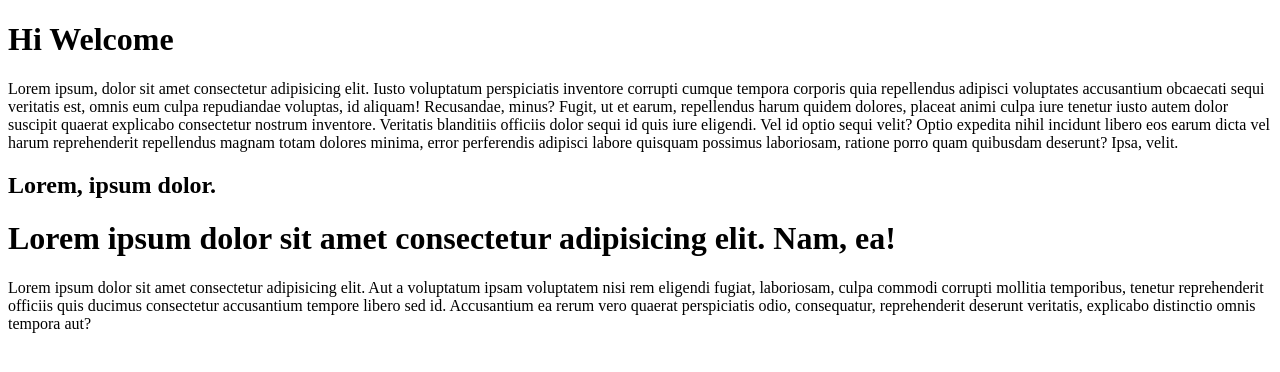
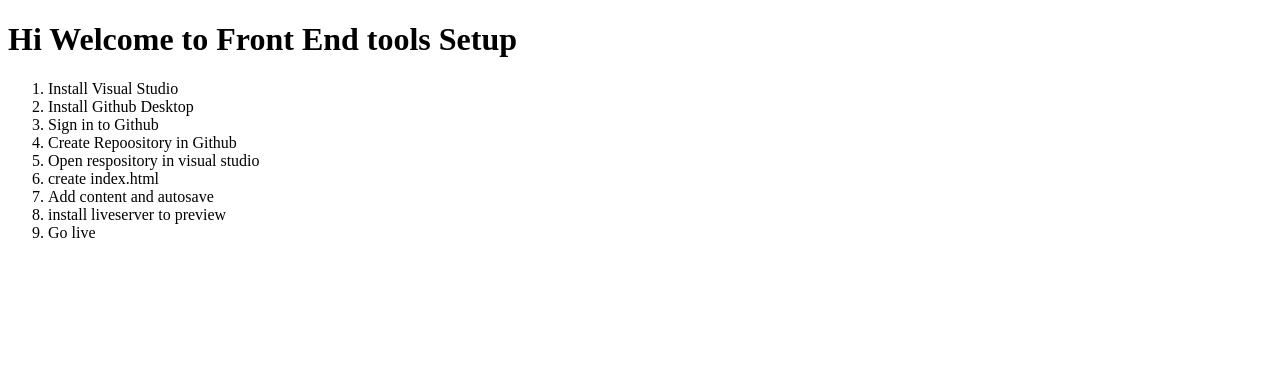
Before and after one commit to hrushikeswar86/HtmlDemo, a plain HTML site: page index.html in a window 1280 px wide. Drawn offline with Linux system fonts and the light colour scheme.

Commit message:
updated ne changes

```diff
--- a/index.html
+++ b/index.html
@@ -6,10 +6,19 @@
     <title>Document</title>
 </head>
 <body>
-    <h1>Hi Welcome</h1>
-    <p> Lorem ipsum, dolor sit amet consectetur adipisicing elit. Iusto voluptatum perspiciatis inventore corrupti cumque tempora corporis quia repellendus adipisci voluptates accusantium obcaecati sequi veritatis est, omnis eum culpa repudiandae voluptas, id aliquam! Recusandae, minus? Fugit, ut et earum, repellendus harum quidem dolores, placeat animi culpa iure tenetur iusto autem dolor suscipit quaerat explicabo consectetur nostrum inventore. Veritatis blanditiis officiis dolor sequi id quis iure eligendi. Vel id optio sequi velit? Optio expedita nihil incidunt libero eos earum dicta vel harum reprehenderit repellendus magnam totam dolores minima, error perferendis adipisci labore quisquam possimus laboriosam, ratione porro quam quibusdam deserunt? Ipsa, velit. </p>
-    <h2>Lorem, ipsum dolor.</h2>
-    <h1>Lorem ipsum dolor sit amet consectetur adipisicing elit. Nam, ea!</h1>
-    <p>Lorem ipsum dolor sit amet consectetur adipisicing elit. Aut a voluptatum ipsam voluptatem nisi rem eligendi fugiat, laboriosam, culpa commodi corrupti mollitia temporibus, tenetur reprehenderit officiis quis ducimus consectetur accusantium tempore libero sed id. Accusantium ea rerum vero quaerat perspiciatis odio, consequatur, reprehenderit deserunt veritatis, explicabo distinctio omnis tempora aut?</p>
-</body>
+    <h1>Hi Welcome to Front End tools Setup</h1>
+    <ol>
+        <li> Install Visual Studio</li>
+        <li> Install Github Desktop</li>
+        <li> Sign in to Github</li>
+        <li> Create Repoository in Github</li>
+        <li> Open respository in visual studio</li>
+        <li> create index.html</li>
+        <li> Add content and autosave</li>
+        <li> install liveserver to preview</li>
+        <li> Go live </li>
+
+    </ol>
+    <p> &nbsp; &nbsp; &nbsp; </p>
+    </body>
 </html>
```
